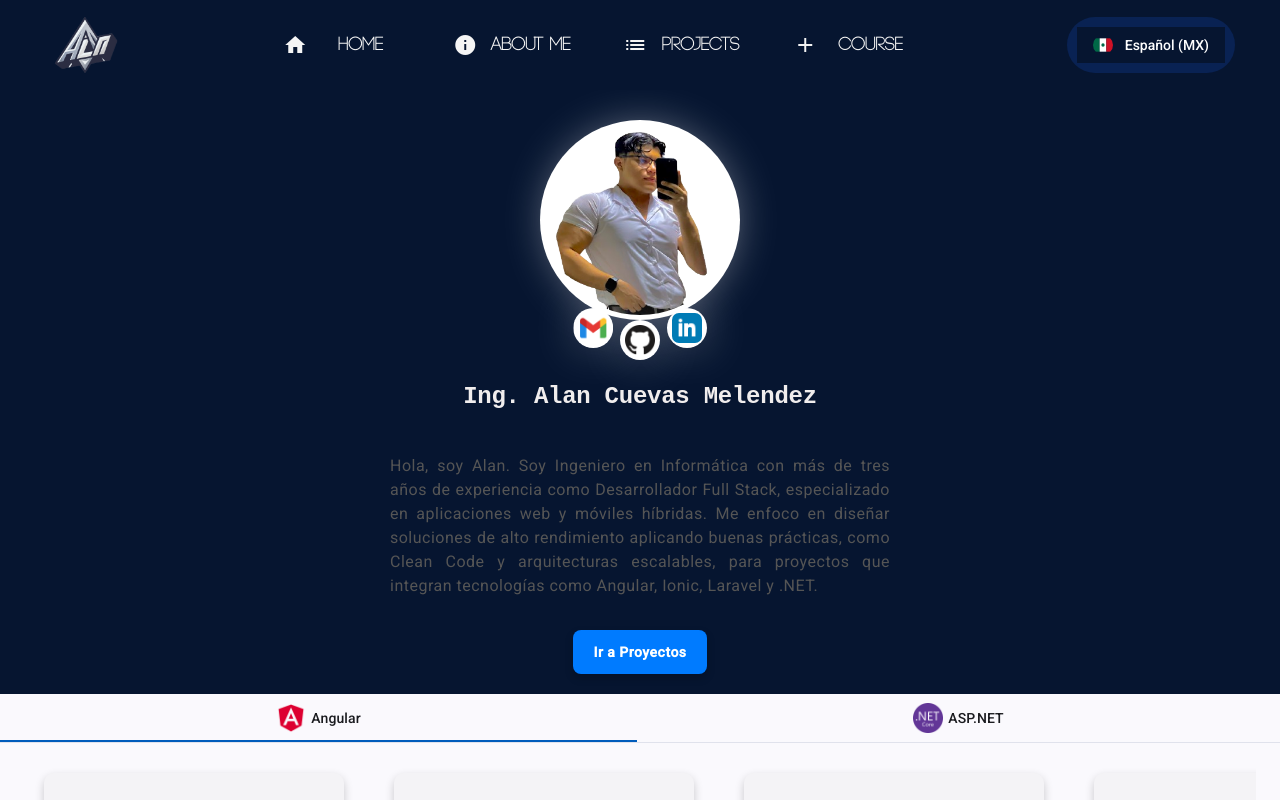
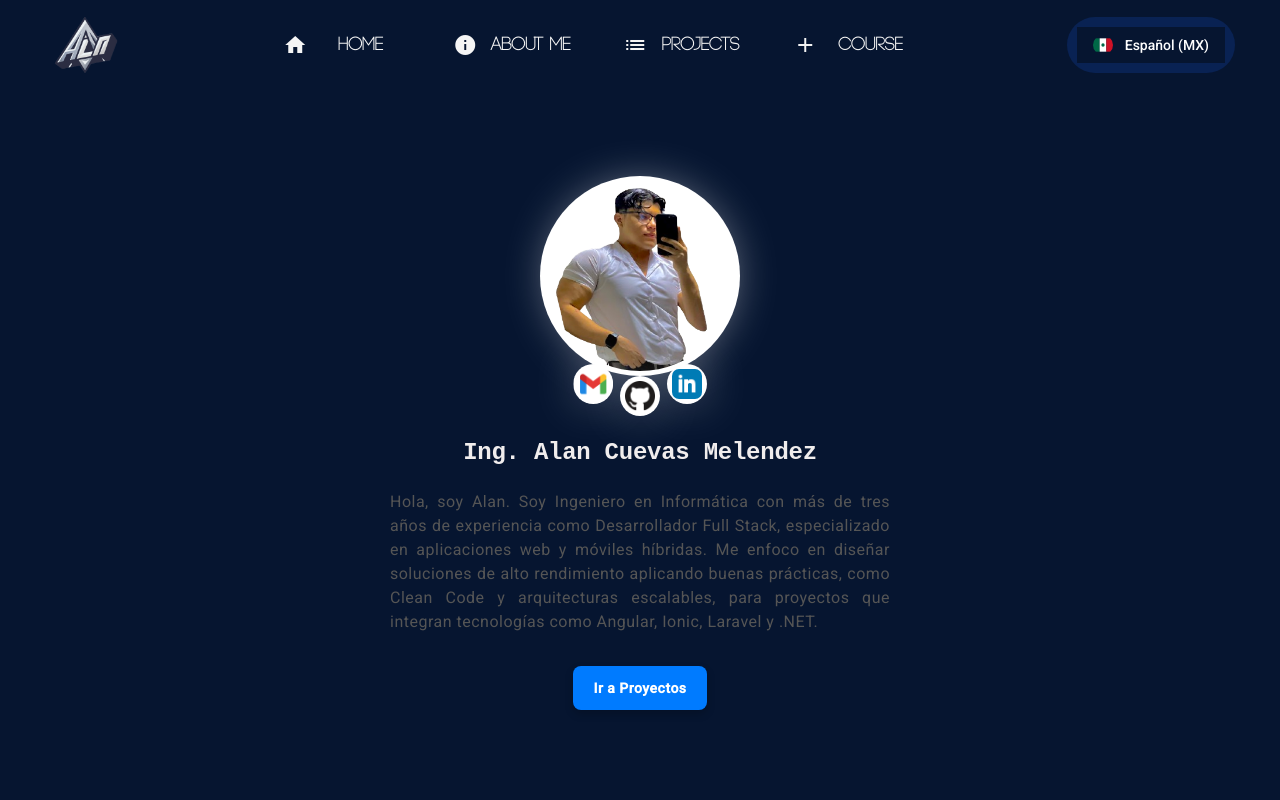
Before and after one commit to AlanMelendez/portfolio-2024, an Angular app: page /home in a window 1280 px wide. Built offline with nearby package versions, Linux system fonts and the light colour scheme.

Commit message:
Adjust size the about info

```diff
--- a/src/app/components/home/components/about-me/about-me.component.css
+++ b/src/app/components/home/components/about-me/about-me.component.css
@@ -1,6 +1,13 @@
 /* Contenedor Principal */
+.container-total{
+  width: 100% !important;
+  height: 100vh;
+  display: flex;
+  justify-content: center;
+}
 .portfolio-container {
   width: 100%;
+  height: 100%;
   display: flex;
   flex-direction: column;
   align-items: center;
@@ -13,8 +20,10 @@
 .left-container {
   display: flex;
   flex-direction: column;
+  justify-content: end;
   align-items: center;
-  margin-bottom: 20px;
+  /* margin-bottom: 20px; */
+  height: 100%;
 }
 
 .container-img {
@@ -101,6 +110,7 @@
 /* Contenedor Derecho */
 .right-container {
   max-width: 500px;
+  height: 100%;
 }
 
 .portfolio-description {
--- a/src/app/components/home/components/about-me/about-me.component.ts
+++ b/src/app/components/home/components/about-me/about-me.component.ts
@@ -16,6 +16,7 @@ import { ChangeDetectionStrategy, Component, ViewEncapsulation } from '@angular/
 
 </div> -->
 
+  <div class="container-total">
       <div class="portfolio-container">
         <!-- Contenedor Izquierdo -->
         <div class="left-container">
@@ -46,6 +47,8 @@ import { ChangeDetectionStrategy, Component, ViewEncapsulation } from '@angular/
           <button class="portfolio-button">Ir a Proyectos</button>
         </div>
     </div>
+  </div>
+
 
 
 
```
Lines whose indentation alone changed are shown as unchanged.
